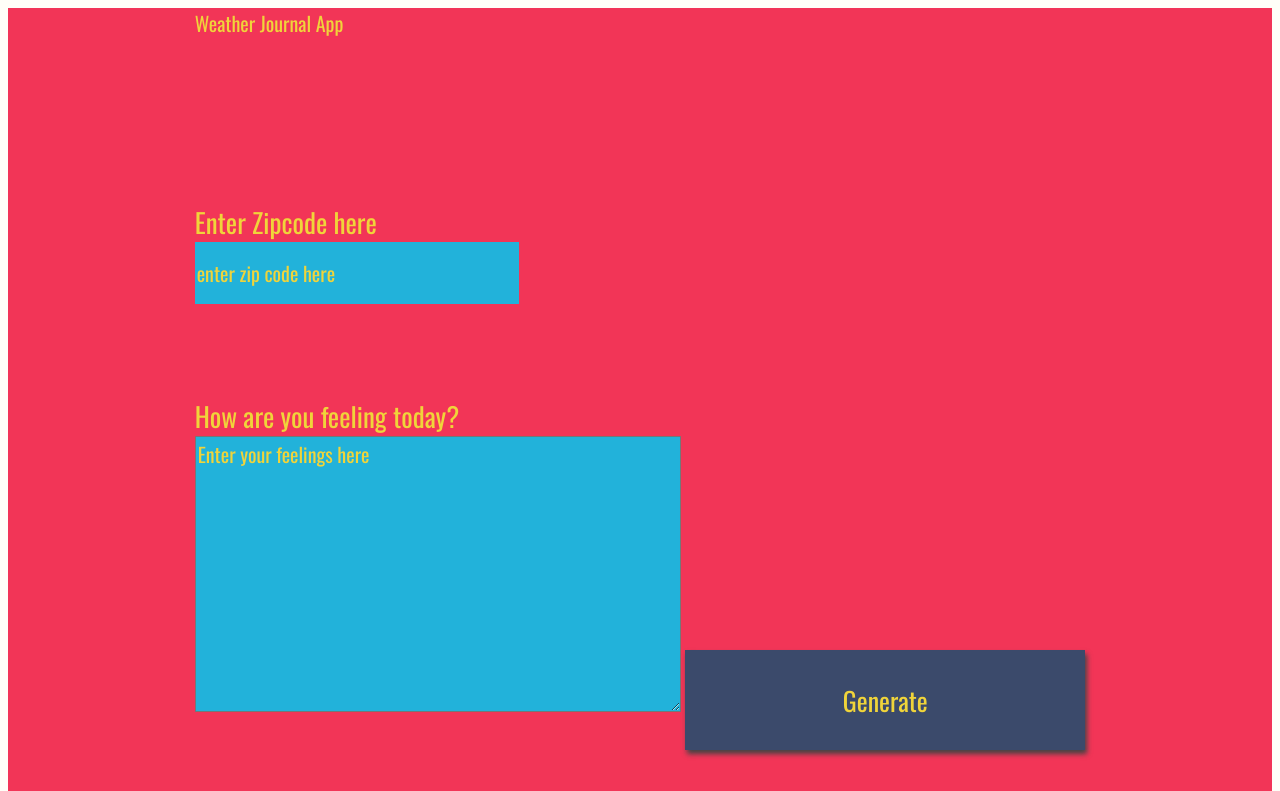
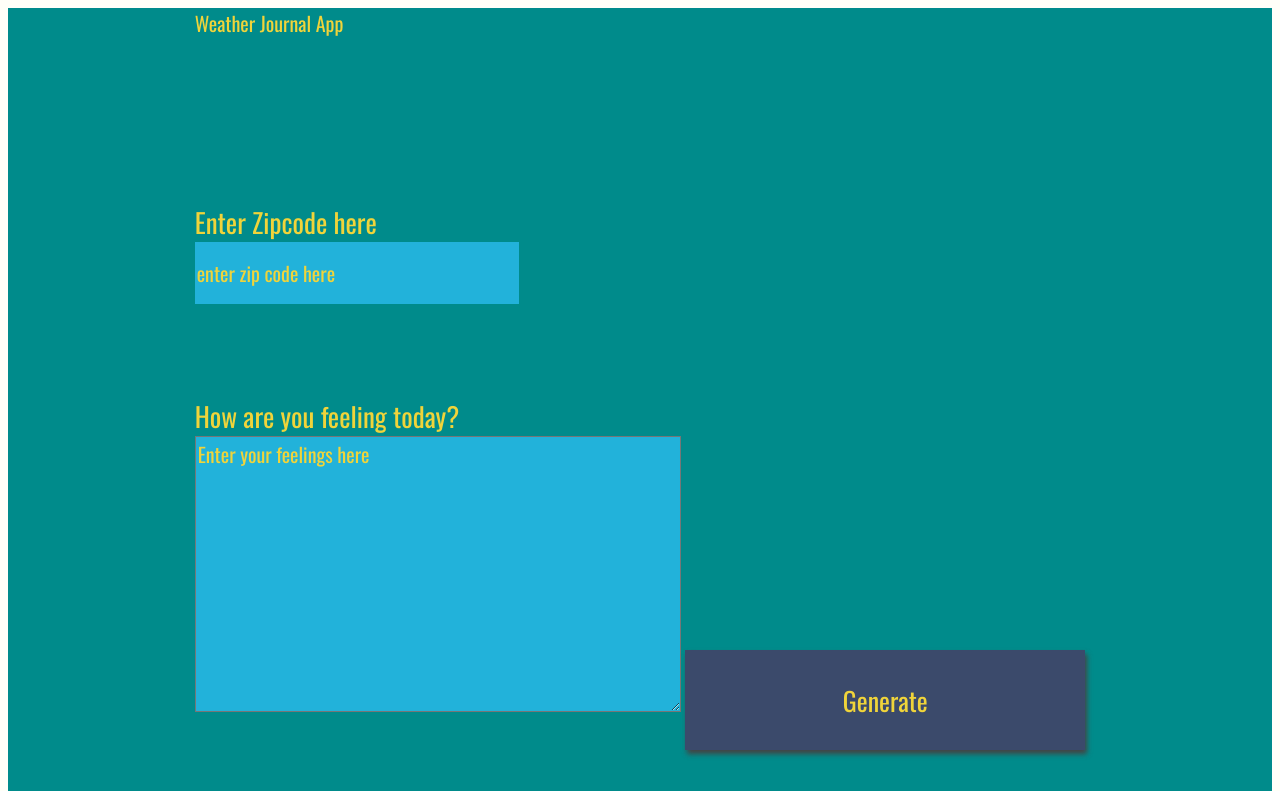
Before and after one commit to MenritMoawad/Project2ND, a plain HTML site: page website/index.html in a window 1280 px wide. Shown: the top 791 px of the page. Drawn offline with nearby package versions, Linux system fonts and the light colour scheme; a web font is replaced by a local one.

Commit message:
Clean code. Project done.

```diff
--- a/server.js
+++ b/server.js
@@ -37,11 +37,10 @@ app.post("/addData", function (req, res) {
   projectData.temp = req.body.temp;
   projectData.date = req.body.date;
   projectData.userResponse = req.body.feelings;
-  console.log("project data object "+projectData.temp);
   res.send(projectData);
 });
 app.get("/all", function (req, res) {
-    // working correctly using the route /all after local host. Data is passed correctly
+    //  Data is passed correctly
   res.send(projectData);
 });
 // Setup Server
--- a/website/app.js
+++ b/website/app.js
@@ -9,7 +9,6 @@ const btn = document.querySelector("#generate");
 btn.addEventListener("click", generateFn);
 
 function generateFn() {
-  // console.log("here");
   const zipValue = document.querySelector("#zip").value;
   if (zipValue.length === 0) {
     alert("Please enter zip code");
@@ -18,7 +17,6 @@ function generateFn() {
     const url = `https://api.openweathermap.org/data/2.5/weather?zip=${zipValue}&appid=${apiKey}`;
     getData(url)
       .then(function (data) {
-          console.log("data here "+data);
         postData("/addData", {
           temp: data.main.temp,
           date: newDate,
@@ -37,7 +35,6 @@ const getData = async function (u) {
   const res = await fetch(u);
   try {
     const data = await res.json();
-    // console.log(data);
     return data;
   } catch (error) {
     console.log("error: " + error);
@@ -65,7 +62,6 @@ const updateUI = async () => {
   const request = await fetch("/all");
   try {
     const allData = await request.json();
-    console.log("all data "+allData.temp);
     document.getElementById("date").innerHTML = allData.date;
     document.getElementById("temp").innerHTML = allData.temp;
     document.getElementById("content").innerHTML = allData.userResponse;
--- a/website/style.css
+++ b/website/style.css
@@ -8,7 +8,7 @@ body{
     grid-auto-rows: minmax(150px, auto);
     /* grid-template-columns:  */
     height:120vh;
-    background: #f23557;
+    background:darkcyan;
     color: #f0d43a;
     justify-content: center;
     grid-gap: 1em;
```
